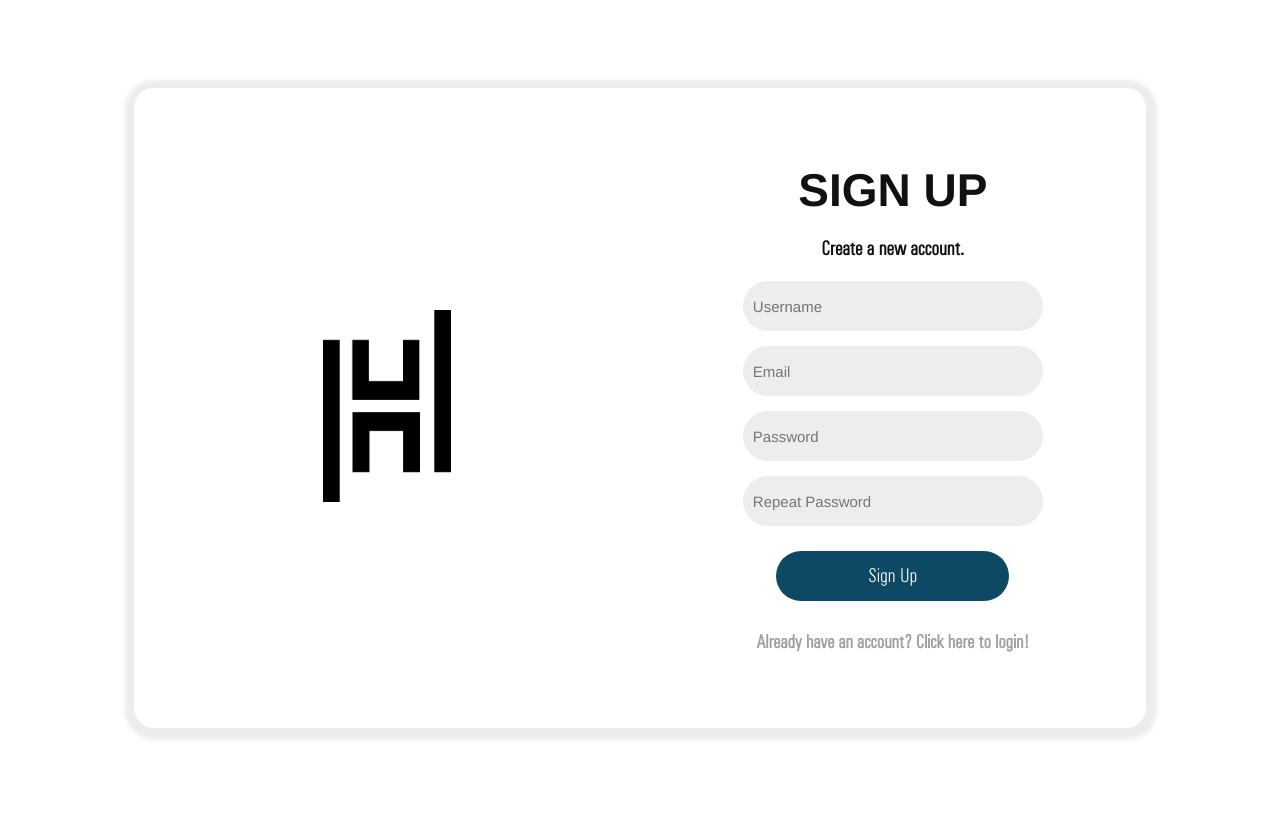
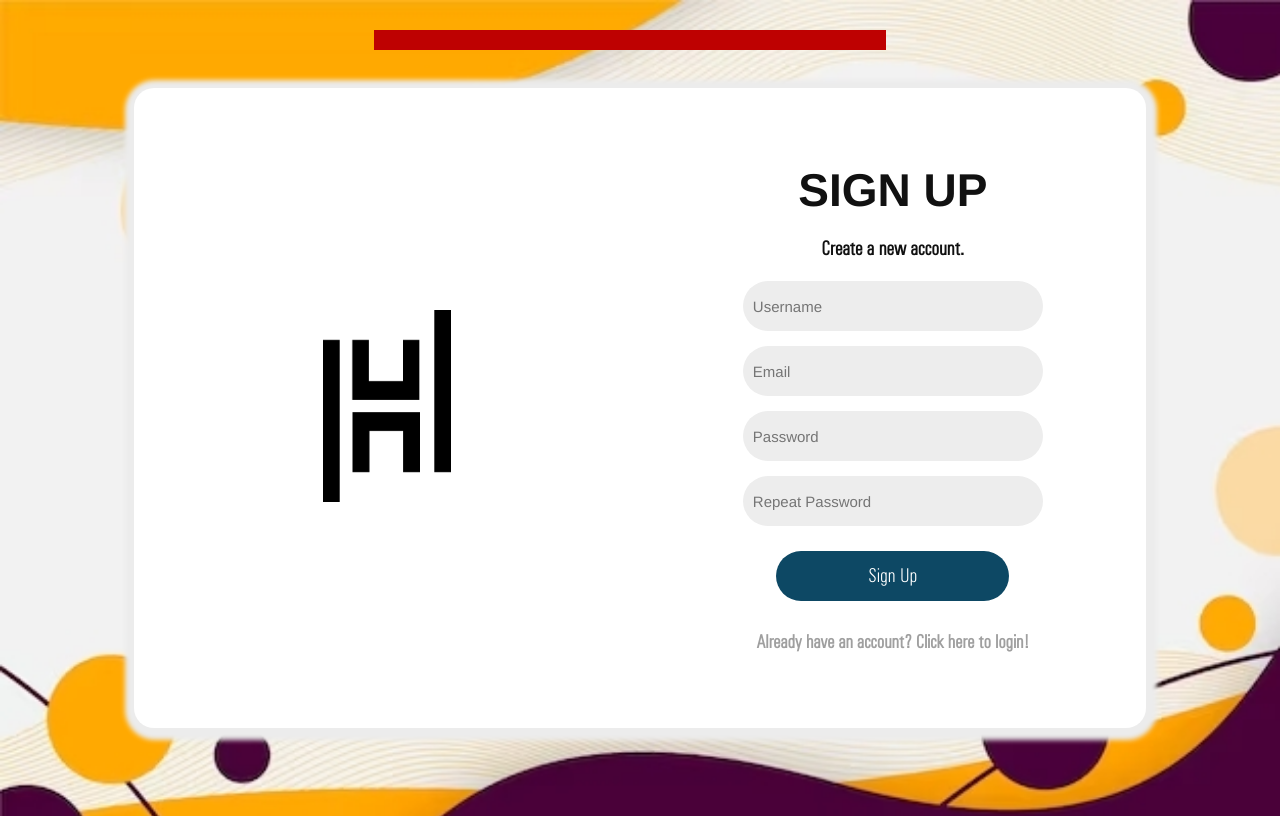
Before and after one commit to weiwen9/Hackathon, a Flask app: page /signup.html in a window 1280 px wide. Run offline with Flask 2, Linux system fonts and the light colour scheme.

Commit message:
Edited main app, uploaded background pic

```diff
--- a/application/app.py
+++ b/application/app.py
@@ -4,6 +4,8 @@
 from flask_wtf import FlaskForm
 from wtforms import StringField, PasswordField, SubmitField, ValidationError
 from wtforms.validators import DataRequired, Email, EqualTo, Length
+import time
+
 
 app = Flask(__name__, template_folder="templates")
 
@@ -73,7 +75,7 @@
             return redirect(url_for("home"))
         else:
             # Flash an error message and Render the login template
-            flash("Invalid credentials. Please try again.", "error")
+            wrong_password = True
 
     return render_template("/login.html", form=form)
 
--- a/application/static/css/form.css
+++ b/application/static/css/form.css
@@ -9,7 +9,10 @@
 * {
     box-sizing: border-box;
 }
-
+body {
+    background-image:url(../media/modern-abstract-background_200180-196.jpg);
+    background-size: cover;
+}
 .signin-wrapper {
     width: 1%;
     height: 100vh;
@@ -29,6 +32,21 @@
     display:flex;
     align-items: center;
 }
+#popup {
+    font-family: 'Univers';
+    color:rgb(247, 247, 247);
+    position: fixed;
+    display:block;
+    margin:10px;
+    right:30%;
+    top:20px;
+    width: 40vw;
+    background-color: rgb(190, 1, 1);
+    padding:10px;
+    text-align: center;
+  }
+
+
 img {
     display: inline-block;
 }
--- a/application/templates/signup.html
+++ b/application/templates/signup.html
@@ -9,6 +9,8 @@
 </head>
 <body>
     <div class="signin-wrapper">
+        <div id="popup"></div>
+        <div id="bgimage"></div>
         <div class="sign-panels">
             <div class="left-side">
                 <img src="../static/media/logoblack.png">
```
Also changed, not shown: application/static/javascript/form.js (added, +16 -0 lines), application/templates/login.html (+10 -10 lines), application/static/media/modern-abstract-background_200180-196.jpg (added), instance/DataBase.db.
